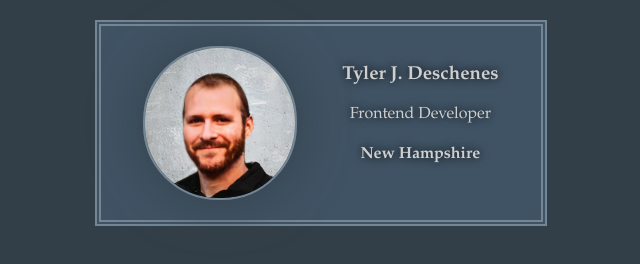
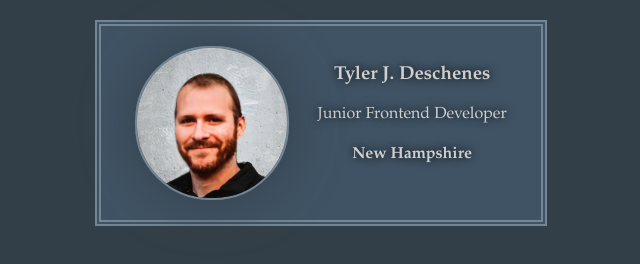
Before and after one commit to deschenest/business-card, a website built with Vite: page index.html in a window 1280 px wide. Shown: the whole page, without its empty margins (319-959 px from the left). Built offline with nearby package versions, Linux system fonts and the light colour scheme.

Commit message:
Update index.html

```diff
--- a/index.html
+++ b/index.html
@@ -7,7 +7,7 @@
             <img class="avatar" src="images/image.jpg">
             <div class="info" >
                 <h3>Tyler J. Deschenes</h3>
-                <p>Frontend Developer</p>
+                <p>Junior Frontend Developer</p>
                 <h4>New Hampshire</h4>
             </div>
         </div>
```
